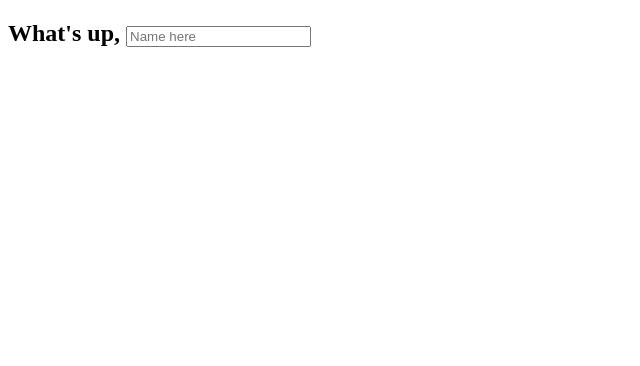
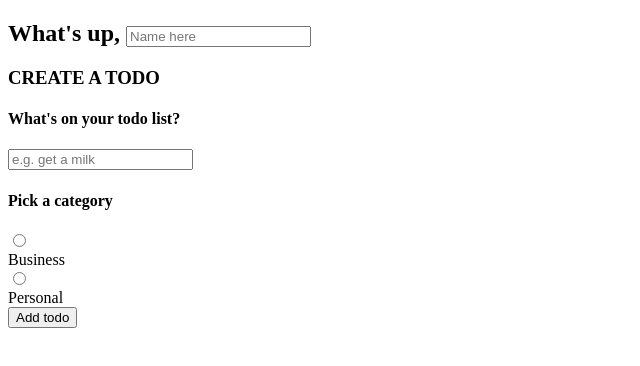
Before and after one commit to Linasenbye/neobis-front-todoList, a plain HTML site: page index.html in a window 1280 px wide. Shown: the whole page, without its empty margins (0-640 px from the left). Drawn offline with Linux system fonts and the light colour scheme.

Commit message:
added section create-todo

```diff
--- a/index.html
+++ b/index.html
@@ -16,6 +16,27 @@
             What's up, <input type="text" id="name"  placeholder="Name here">
         </h2>
        </section>
+       <section class="create-todo">
+            <h3>CREATE A TODO</h3>
+            <form  id="new-todo-form">
+                <h4>What's on your todo list?</h4>
+                <input type="text" name="content" id="content" placeholder="e.g. get a milk">
+                <h4>Pick a category</h4>
+                <div class="options">
+                    <label>
+                        <input type="radio" name="option" id="option1" value="business">
+                        <span class="bubble business"></span>
+                        <div>Business</div>
+                    </label>
+                    <label>
+                        <input type="radio" name="option" id="option2" value="personal">
+                        <span class="bubble personal"></span>
+                        <div>Personal</div>
+                    </label>
+                </div>
+                <input type="submit" value="Add todo">
+            </form>
+       </section>
     </main>
     <script src="script.js"></script>
 </body>
```
